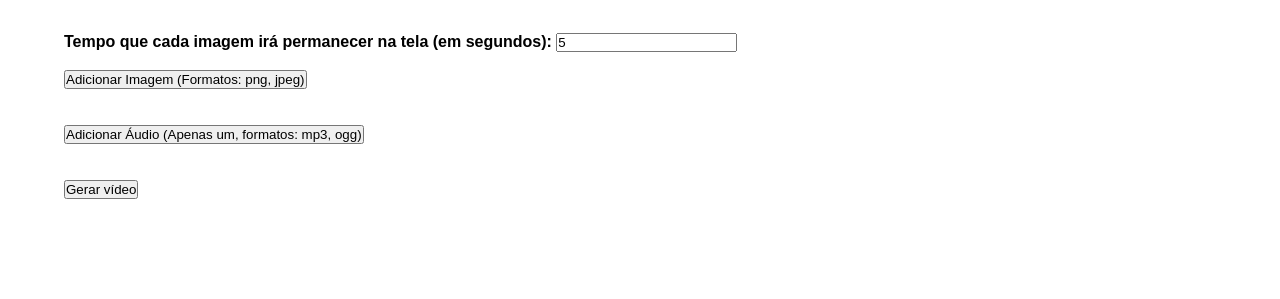
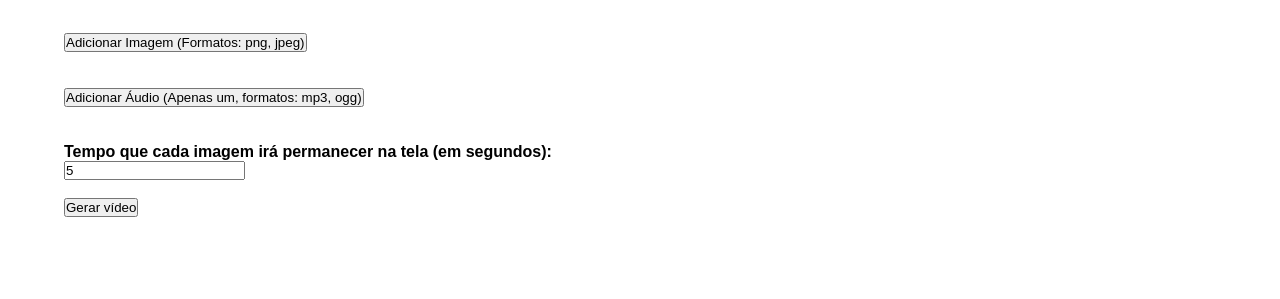
Before and after one commit to minhaStack/playStack, a plain HTML site: page services/imageToVideo/index.html in a window 1280 px wide. Shown: the part 315-614 px from the top of the page. Drawn offline with Linux system fonts and the light colour scheme.

Commit message:
add imageTimeOnScreen

```diff
--- a/services/imageToVideo/index.html
+++ b/services/imageToVideo/index.html
@@ -27,10 +27,6 @@
             </h1>
 
             <br /><br />
-            <b>Tempo que cada imagem irá permanecer na tela (em segundos):</b>
-            <input type="number" value="5" id="imageTimeOnScreen" />
-
-            <br /><br />
             <div id="options">
                 <button id="addImage">Adicionar Imagem (Formatos: png, jpeg)</button>
             </div>
@@ -39,6 +35,10 @@
             <div id="audioOptions">
                 <button id="addAudio">Adicionar Áudio (Apenas um, formatos: mp3, ogg)</button>
             </div>
+
+            <br /><br />
+            <b>Tempo que cada imagem irá permanecer na tela (em segundos):</b><br />
+            <input type="number" value="5" id="imageTimeOnScreen" />
 
             <br /><br />
             <button id="generateVideo">Gerar vídeo</button>
```
